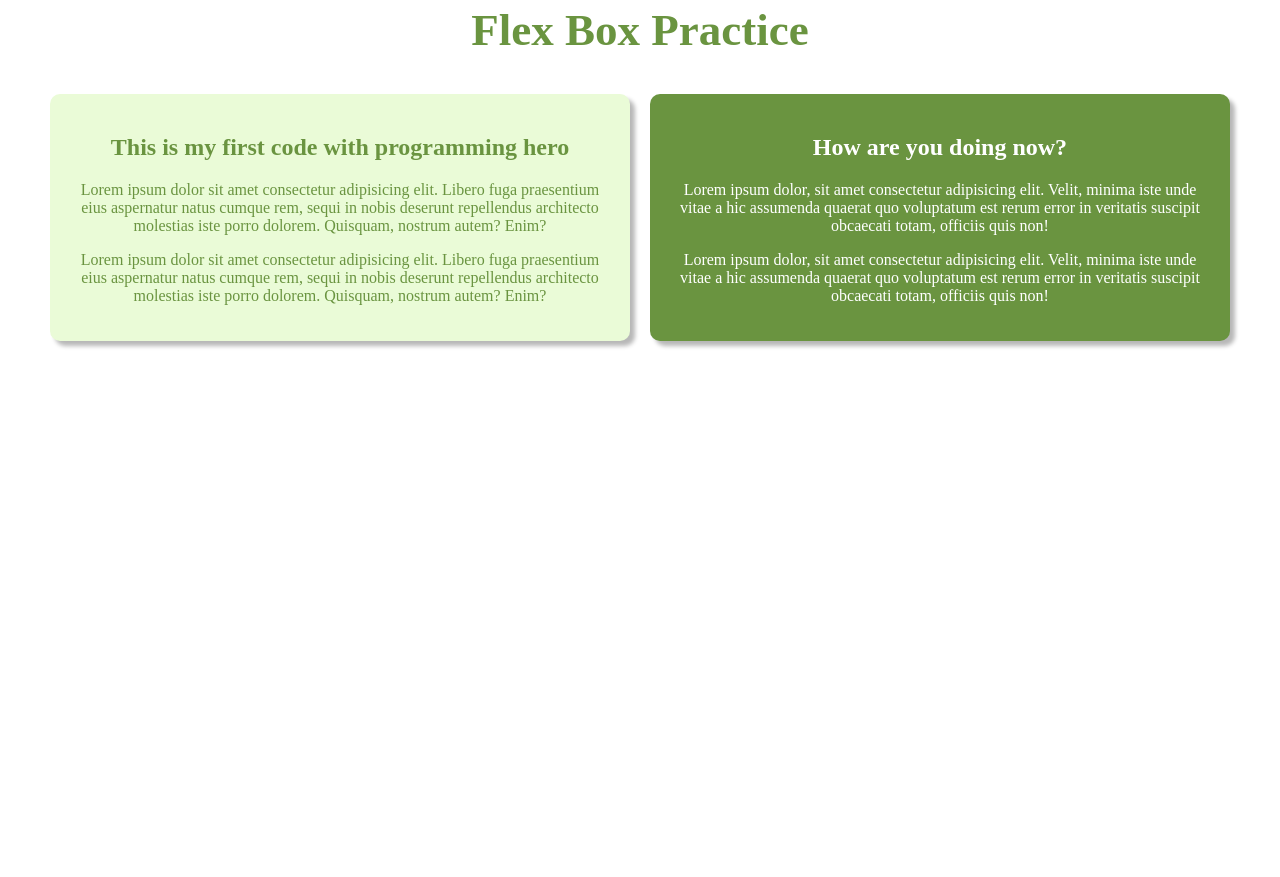
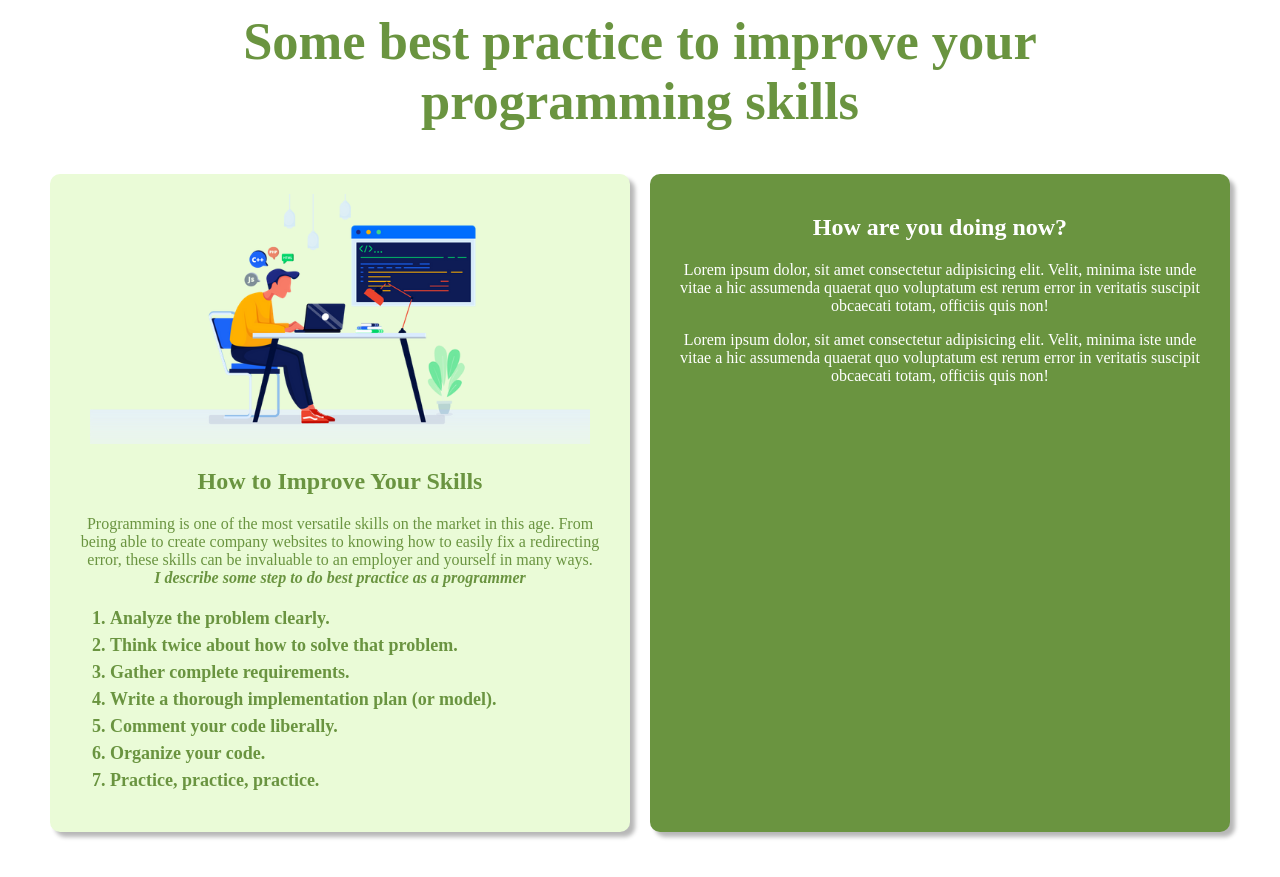
Before and after one commit to shipatulhasan/new-website, a plain HTML site: page index.html in a window 1280 px wide. Shown: the part 719-1596 px from the top of the page. Before the commit the page ends 1118 px from the top, so only its background shows below. Drawn offline with Linux system fonts and the light colour scheme.

Commit message:
card1 updated

```diff
--- a/css/style.css
+++ b/css/style.css
@@ -30,10 +30,22 @@
     color: #fff;
 }
 
-h2.heading{
+.card img{
+    height: 250px;
+    width: 500px;
+    object-fit: cover;
+}
+.card ol{
+    text-align: justify;
+    font-weight: 700;
+    font-size: 18px;
+    line-height: 1.5em;
+}
+.heading{
     text-align: center;
-
-    font-size: 45px;
+    font-size: 35px;
     font-weight: 600;
     color: #6A9440;
+    width: 800px;
+    margin: 0 auto;
 }
--- a/index.html
+++ b/index.html
@@ -11,12 +11,26 @@
 
     <section class="container">
         <img src="img/download.jfif" alt="devloper-image">
-        <h2 class="heading">Flex Box Practice</h2>
+        <div class="heading">
+
+            <h2>Some best practice to improve your programming skills</h2>
+
+        </div>
         <div class="row">
             <div class="col-2 card">
-                <h2>This is my first code with programming hero</h2>
-                <p>Lorem ipsum dolor sit amet consectetur adipisicing elit. Libero fuga praesentium eius aspernatur natus cumque rem, sequi in nobis deserunt repellendus architecto molestias iste porro dolorem. Quisquam, nostrum autem? Enim?</p>
-                <p>Lorem ipsum dolor sit amet consectetur adipisicing elit. Libero fuga praesentium eius aspernatur natus cumque rem, sequi in nobis deserunt repellendus architecto molestias iste porro dolorem. Quisquam, nostrum autem? Enim?</p>
+                <img src="img/programming-skills-1946874-1649524.png" alt="programming skill image">
+                <h2>How to Improve Your Skills</h2>
+                <p>Programming is one of the most versatile skills on the market in this age. From being able to create company websites to knowing how to easily fix a redirecting error, these skills can be invaluable to an employer and yourself in many ways. <br><strong><em>I describe some step to do best practice as a programmer</em></strong> </p>
+               <ol>
+                   <li>Analyze the problem clearly.</li>
+                   <li>Think twice about how to solve that problem.</li>
+                   <li>Gather complete requirements.</li>
+                   <li>Write a thorough implementation plan (or model).</li>
+                   <li>Comment your code liberally.</li>
+                   <li>Organize your code.</li>
+                   <li>Practice, practice, practice.</li>
+
+               </ol>
             </div>
 
             <div class="col-2 card syan">
```
Also changed, not shown: img/programming-skills-1946874-1649524.png (added).
